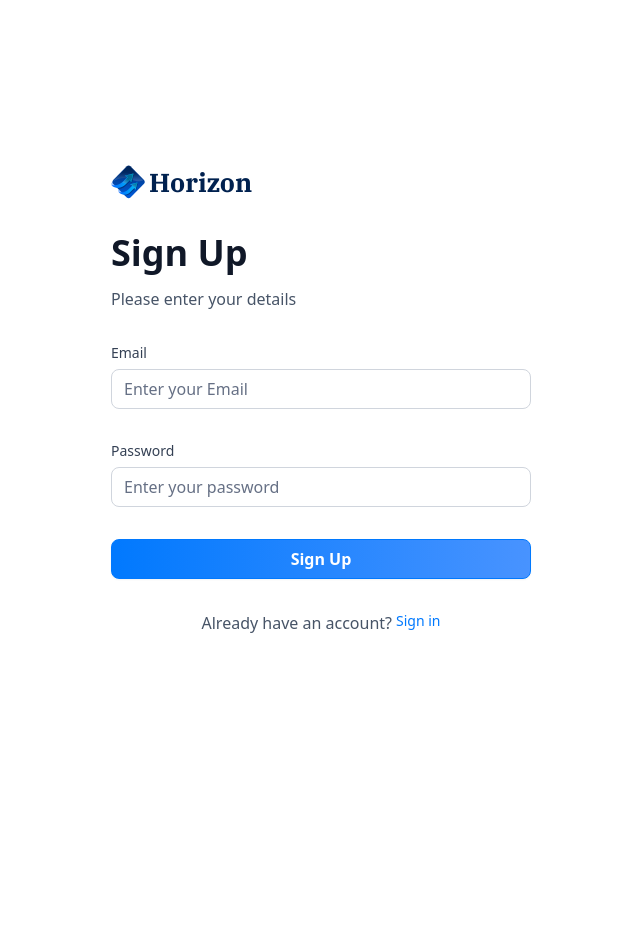
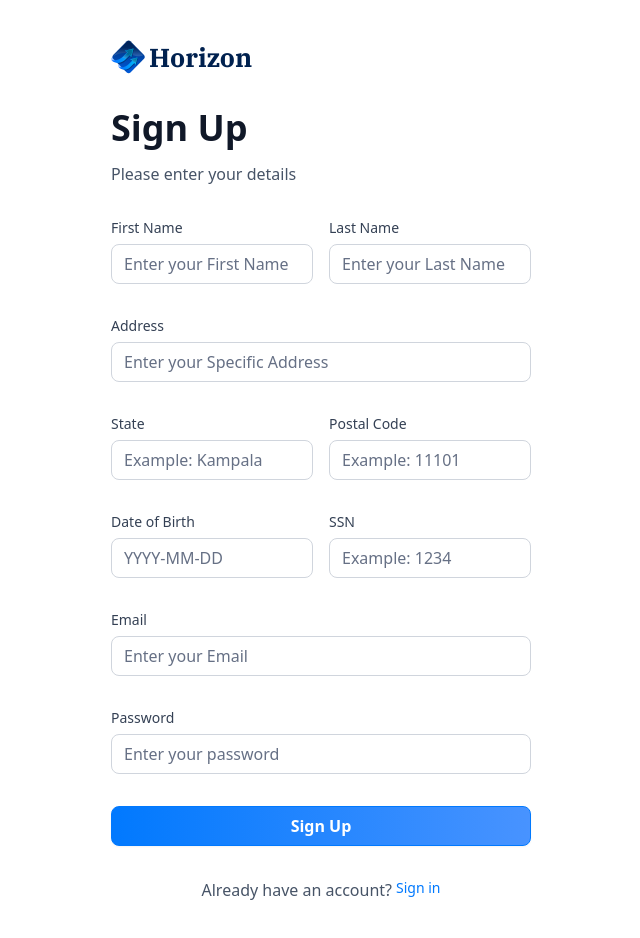
Before and after one commit to paladin-2024/Horizon, a Next.js app: page /sign-up in a window 1280 px wide. Shown: the top 938 px of the page, without its empty margins (319-959 px from the left). Before the commit the page ends 800 px from the top, so only its background shows below. Built offline with nearby package versions, Linux system fonts and the light colour scheme.

Commit message:
Refactor AuthForm to support dynamic validation schema and add additional fields for sign-up

```diff
--- a/components/AuthForm.tsx
+++ b/components/AuthForm.tsx
@@ -18,15 +18,17 @@
     const [user, setUser] = useState(null)
     const [isLoading, setIsLoading] = useState(false)
 
-    const form = useForm<z.infer<typeof authFormSchema>>({
-        resolver: zodResolver(authFormSchema),
+    const formSchema = authFormSchema(type);
+
+    const form = useForm<z.infer<typeof formSchema>>({
+        resolver: zodResolver(formSchema),
         defaultValues: {
             email: "",
             password: "",
         },
     })
 
-    function onSubmit(values: z.infer<typeof authFormSchema>) {
+    function onSubmit(values: z.infer<typeof formSchema>) {
 
 
         setIsLoading(true)
@@ -73,6 +75,65 @@
             <>
                 <Form {...form}>
                     <form onSubmit={form.handleSubmit(onSubmit)} className="space-y-8">
+                        {type === 'sign-up' && (
+                            <>
+                                <div className="flex gap-4">
+                                <CustomInput
+                                    control={form.control}
+                                    name='firstName'
+                                    label='First Name'
+                                    placeholder='Enter your First Name'
+                                />
+
+                                <CustomInput
+                                    control={form.control}
+                                    name='lastName'
+                                    label='Last Name'
+                                    placeholder='Enter your Last Name'
+                                />
+                                </div>
+
+                                <CustomInput
+                                    control={form.control}
+                                    name='address1'
+                                    label='Address'
+                                    placeholder='Enter your Specific Address'
+                                />
+
+                                <div className="flex gap-4">
+                                    <CustomInput
+                                        control={form.control}
+                                        name='state'
+                                        label='State'
+                                        placeholder='Example: Kampala'
+                                    />
+
+                                    <CustomInput
+                                        control={form.control}
+                                        name='postalCode'
+                                        label='Postal Code'
+                                        placeholder='Example: 11101'
+                                    />
+                                </div>
+
+                                <div className="flex gap-4">
+                                    <CustomInput
+                                        control={form.control}
+                                        name='dateOfBirth'
+                                        label='Date of Birth'
+                                        placeholder='YYYY-MM-DD'
+                                    />
+
+                                    <CustomInput
+                                        control={form.control}
+                                        name='ssn'
+                                        label='SSN'
+                                        placeholder='Example: 1234'
+                                    />
+                                </div>
+
+                            </>
+                        )}
 
                         <CustomInput
                         control={form.control}
--- a/components/CustomInput.tsx
+++ b/components/CustomInput.tsx
@@ -5,9 +5,12 @@
 import { z } from 'zod'
 import { authFormSchema } from '@/lib/utils'
 
+
+const formSchema =authFormSchema('sign up')
+
 interface CustomInput{
-    control: Control<z.infer<typeof authFormSchema>>,
-    name: FieldPath<z.infer<typeof authFormSchema>>,
+    control: Control<z.infer<typeof formSchema>>,
+    name: FieldPath<z.infer<typeof formSchema>>,
     label: string,
     placeholder: string
 }
--- a/lib/utils.ts
+++ b/lib/utils.ts
@@ -196,7 +196,16 @@
 };
 
 
-export const authFormSchema = z.object({
+export const authFormSchema = (type:string)  => z.object({
+  //sih Up
+  firstName:type === "sign-in" ? z.string().optional() : z.string().min(3),
+  lastName: type === "sign-in" ? z.string().optional() :z.string().min(3),
+  address1: type === "sign-in" ? z.string().optional() :z.string().max(50),
+  state: type === "sign-in" ? z.string().optional() :z.string().min(3).max(15),
+  postalCode: type === "sign-in" ? z.string().optional() :z.string().min(3).max(6),
+  dateOfBirth: type === "sign-in" ? z.string().optional() :z.string().min(3),
+  ssn: type === "sign-in" ? z.string().optional() :z.string().min(3),
+  //both
   email: z.string().email(),
-  password: z.string().min(6)
+  password: z.string().min(6),
 })
```
